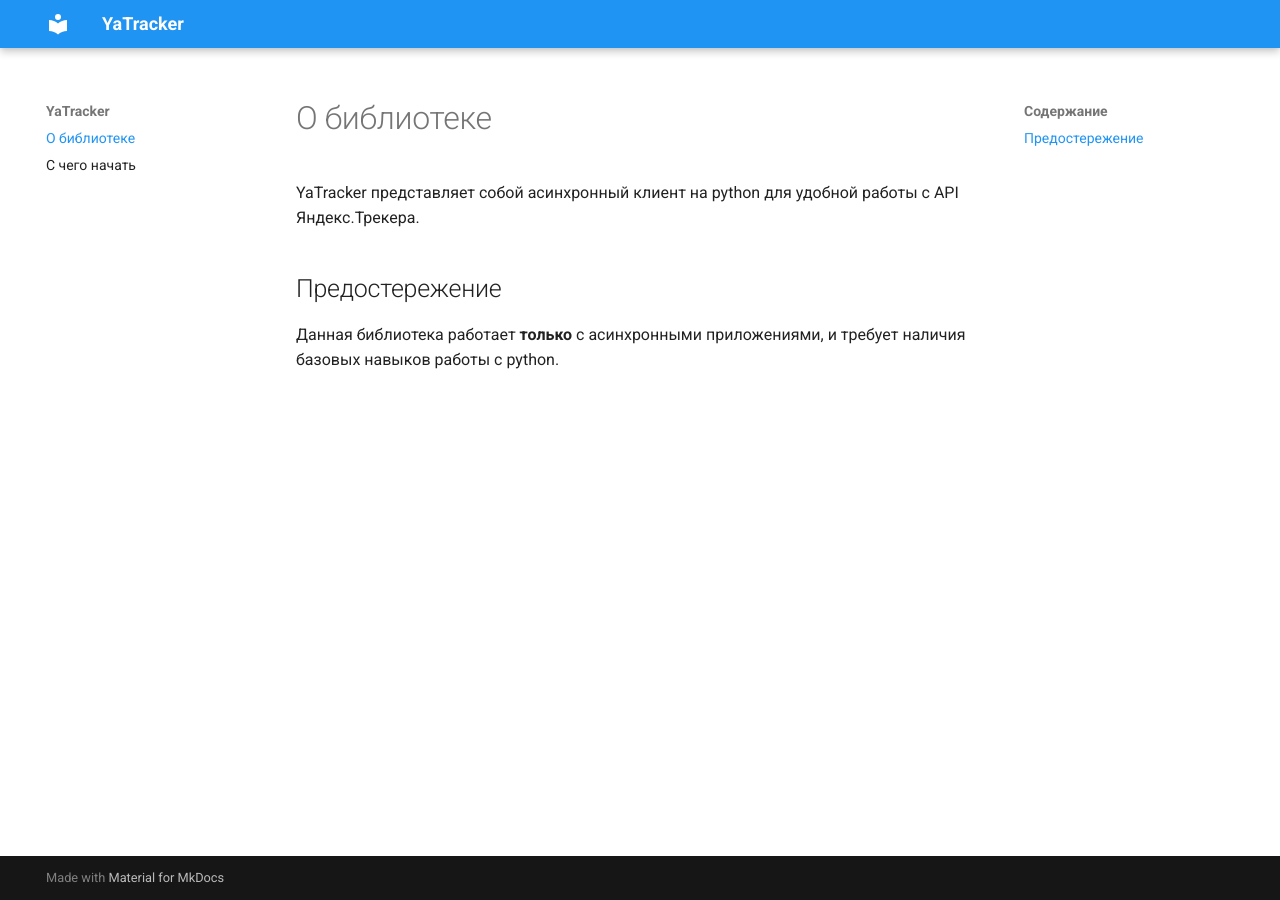
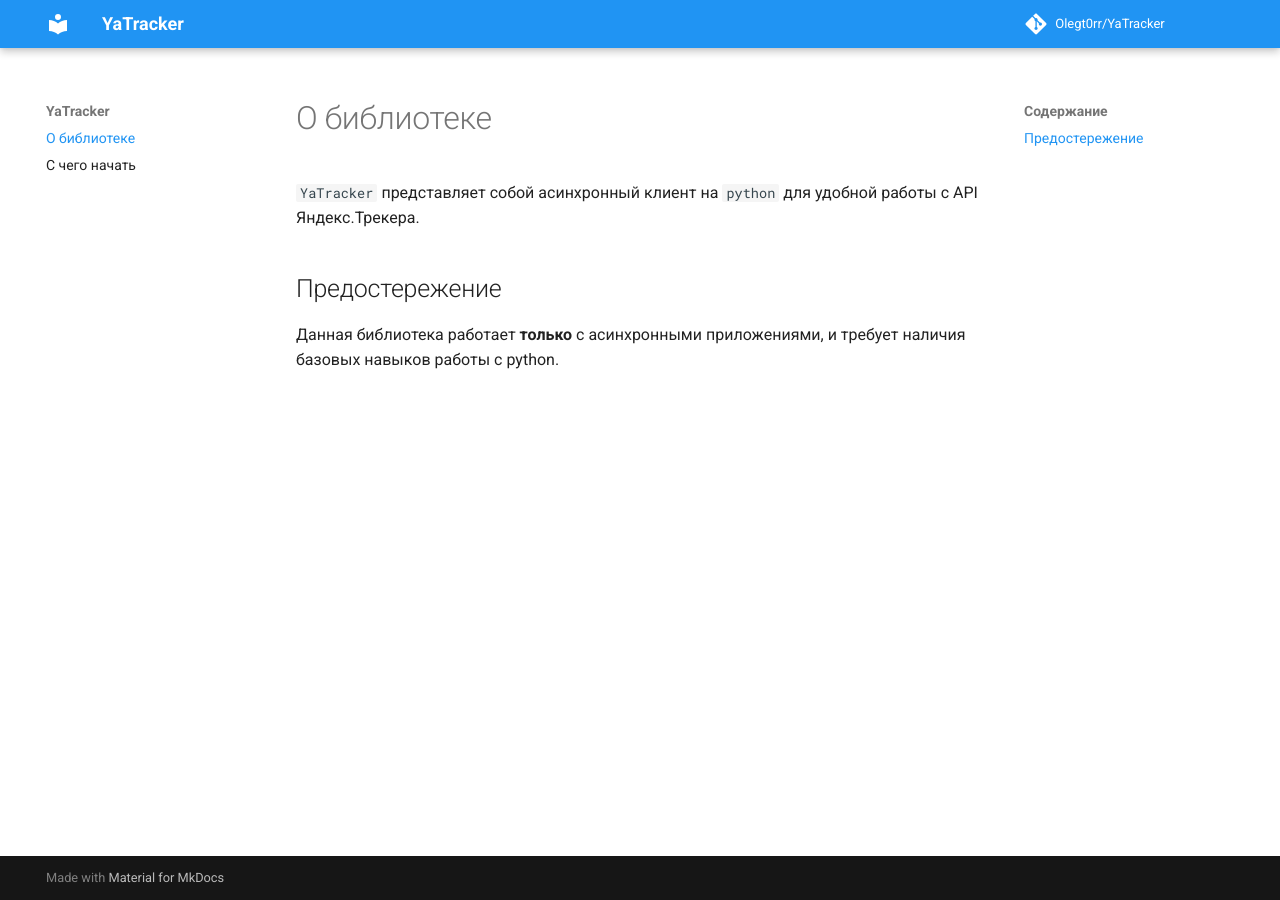
Before and after one commit to Olegt0rr/YaTracker, an MkDocs documentation site: the page built from docs/index.md, in a window 1280 px wide. Built offline with MkDocs 1.6.1 and Material for MkDocs 9.7.7, drawn with Linux system fonts in a browser that asks for light colours; comment, search, counter and statistics services are not loaded.

Commit message:
docs: update

```diff
--- a/docs/index.md
+++ b/docs/index.md
@@ -1,6 +1,6 @@
 # О библиотеке
 
-YaTracker представляет собой асинхронный клиент на python для удобной работы с API Яндекс.Трекера.
+`YaTracker` представляет собой асинхронный клиент на `python` для удобной работы с API Яндекс.Трекера.
 
 ## Предостережение
 
--- a/mkdocs.yml
+++ b/mkdocs.yml
@@ -1,4 +1,7 @@
 site_name: YaTracker
+repo_url: https://github.com/Olegt0rr/YaTracker
+repo_name: Olegt0rr/YaTracker
+
 theme:
   name: material
   language: ru
--- a/pyproject.toml
+++ b/pyproject.toml
@@ -61,7 +61,7 @@
 
 [project.urls]
 Repository = "https://github.com/Olegt0rr/YaTracker/"
-Documentation = "https://cloud.yandex.ru/docs/tracker/about-api"
+Documentation = "https://olegt0rr.github.io/YaTracker/"
 
 [tool.hatch.version]
 path = "yatracker/__init__.py"
```
Also changed, not shown: README.md (+1 -1 lines), docs/howto.md (+1 -1 lines).
